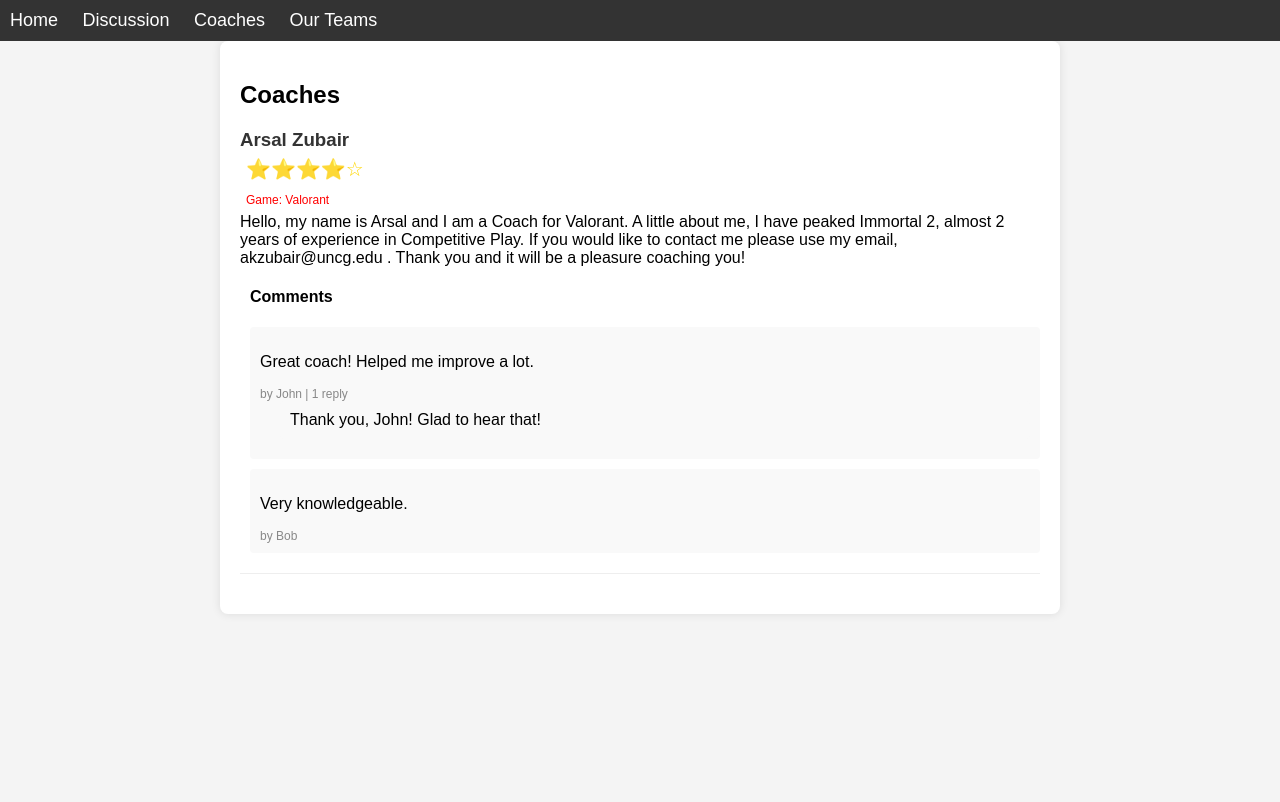
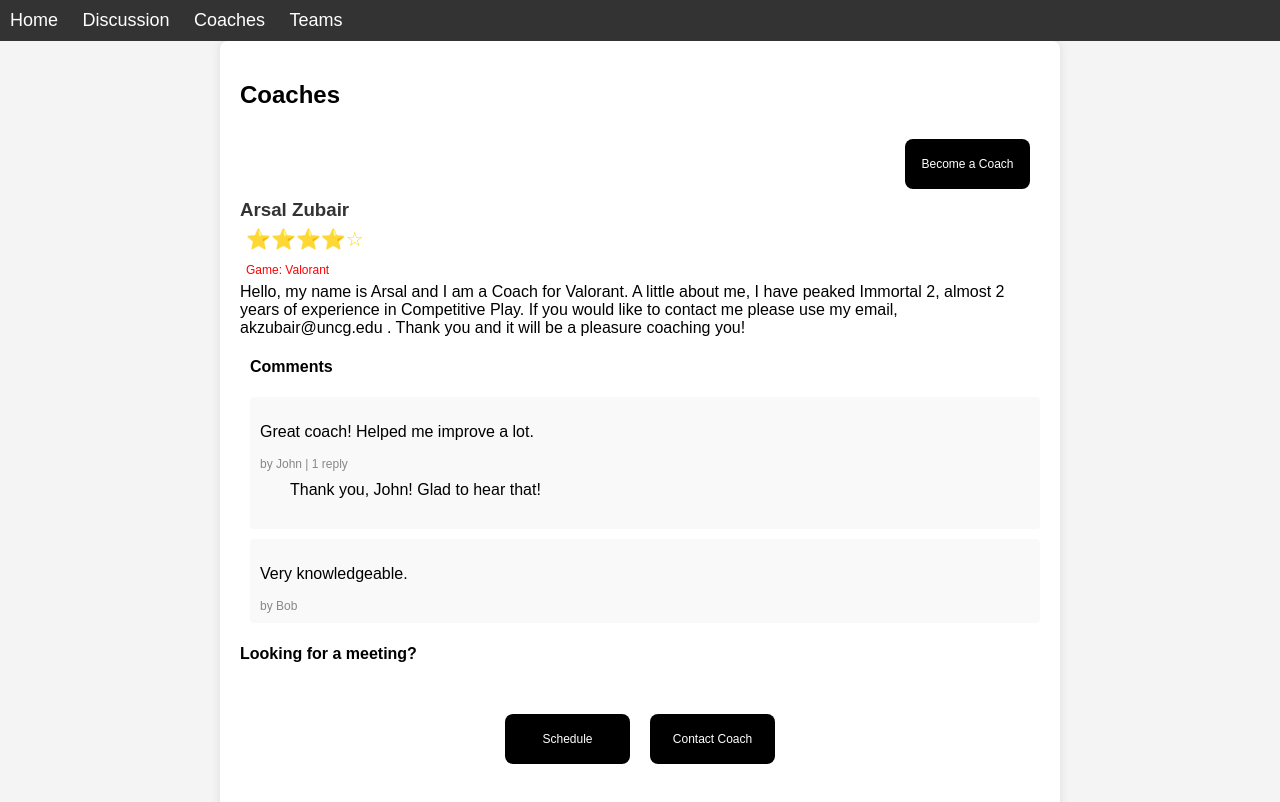
Before and after one commit to AZubair-Iron/csc340-prototype, a plain HTML site: page src/main/resources/static/coach_hub.html in a window 1280 px wide. Drawn offline with Linux system fonts and the light colour scheme.

Commit message:
Added Pathway to become Coach. Fixed inconsistent typing (Our teams --> Teams)

```diff
--- a/src/main/resources/static/coach_hub.html
+++ b/src/main/resources/static/coach_hub.html
@@ -69,18 +69,49 @@
             border-radius: 4px;
         }
 
-        .submit-button {
-            padding: 10px 15px;
-            background-color: #5cb85c;
-            color: white;
-            border: none;
-            border-radius: 4px;
-            cursor: pointer;
+        .become-section {
+            display: flex;
+            flex-wrap: wrap;
+            justify-content: right;
         }
 
-        .submit-button:hover {
-            background-color: #4cae4c;
+        .schedule-section {
+            display: flex;
+            flex-wrap: wrap;
+            justify-content: center;
+            padding: 20px;
         }
+
+        .coach-button {
+            background-color: #000;
+            border: none;
+            border-radius: 8px;
+            width: 125px;
+            height: 50px;
+            margin: 10px;
+            cursor: pointer;
+            position: relative;
+            overflow: hidden;
+            color: white;
+            font-size: 12px;
+            text-align: center;
+            transition: transform 0.3s ease;
+        }
+
+        .coach-button:hover {
+            transform: scale(1.05);
+        }
+
+        .coach-button span {
+            position: absolute;
+            bottom: 10px;
+            left: 10px;
+            z-index: 2;
+            color: #fff;
+            text-shadow: 1px 1px 2px rgba(0, 0, 0, 0.5);
+        }
+
+
     </style>
 </head>
 <body>
@@ -91,15 +122,16 @@
             <li><a href="index.html">Home</a></li>
             <li><a href="discussion_hub.html">Discussion</a></li>
             <li><a href="coach_hub.html">Coaches</a></li>
-            <li><a href="teams.html">Our Teams</a></li>
+            <li><a href="teams.html">Teams</a></li>
         </ul>
     </nav>
 
     <!-- Coach Section -->
     <div class="coach-section">
         <h2>Coaches</h2>
-
-        <!-- Coach 1 -->
+        <div class="become-section">
+            <button class="coach-button" onclick="location.href='coach/become_coach.html'">Become a Coach</button>
+        </div>
         <div class="coach">
             <h3>Arsal Zubair</h3>
 
@@ -120,6 +152,11 @@
                     <div class="comment-meta">by Bob</div>
                 </div>
             </div>
+            <h4> Looking for a meeting? </h4>
+            <div class="schedule-section">
+                <button class="coach-button">Schedule</button>
+                <button class="coach-button">Contact Coach</button>
+            </div>
 		</div>
 
 
@@ -130,7 +167,6 @@
         </div>
 	-->
 
-        <!-- Add more coaches as needed -->
     </div>
 
 </body>
```
Also changed, not shown: src/main/resources/static/coach/become_coach.html (added, +95 -0 lines), src/main/resources/static/discussion_hub.html (+1 -1 lines).
